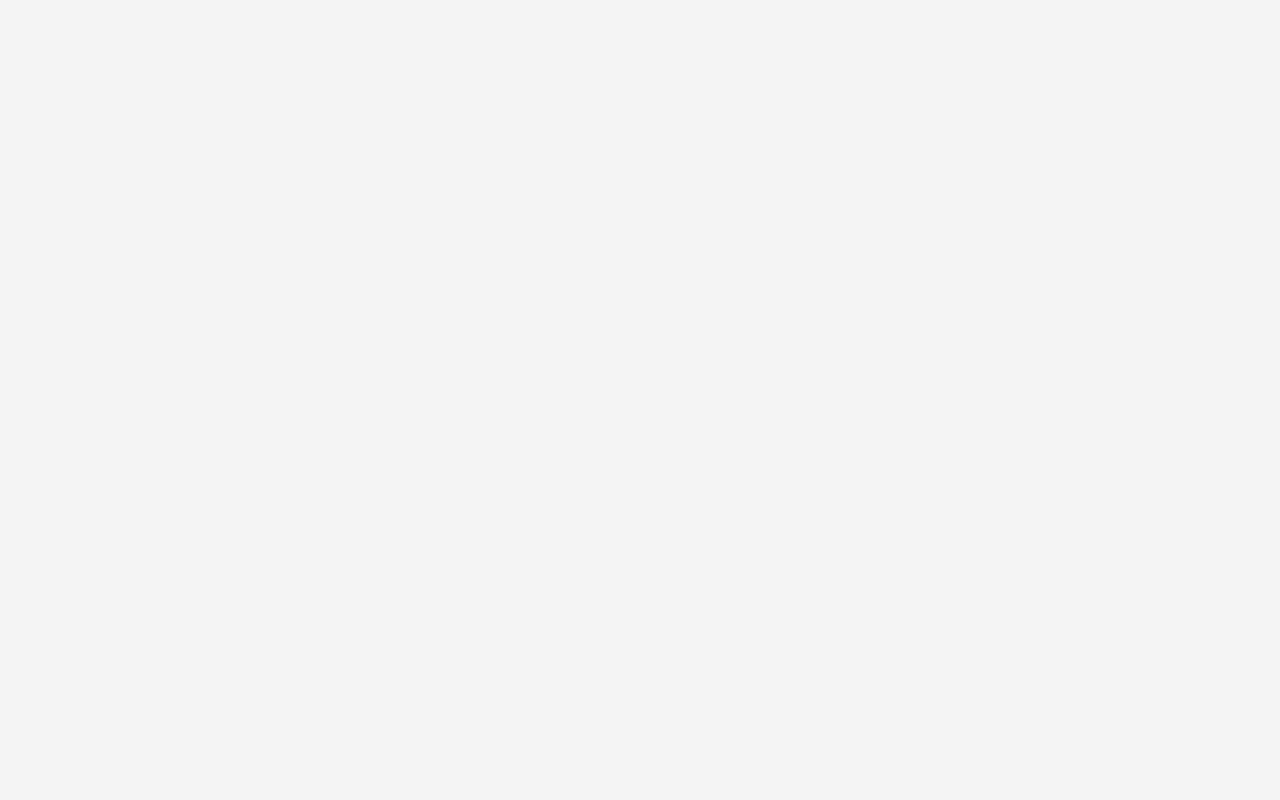
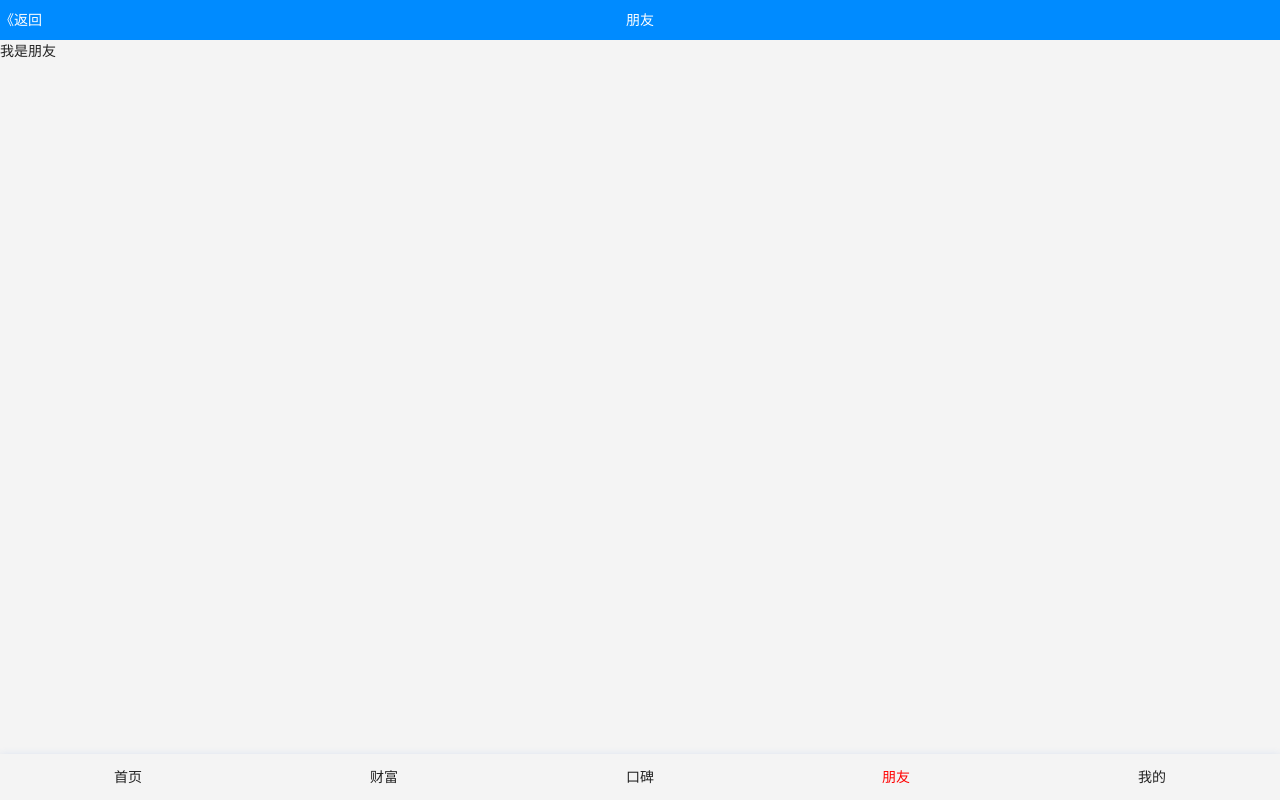
Before and after one commit to lnden/react-learning, a React (Create React App) app: page /friend in a window 1280 px wide. Built offline with nearby package versions, Linux system fonts and the light colour scheme; a web font is replaced by a local one.

Commit message:
添加底部导航

```diff
--- a/src/components/footer/index.css
+++ b/src/components/footer/index.css
@@ -11,7 +11,7 @@
 }
 .public-footer ul li {
     float:left;
-    width:25%;
+    width:20%;
     text-align: center;
     height:46px;
     line-height: 46px;
--- a/src/components/footer/index.js
+++ b/src/components/footer/index.js
@@ -22,13 +22,18 @@ export default class CommFooter extends Component {
                         </NavLink>
                     </li>
                     <li>
-                        <NavLink to="/discover" activeClassName="selected">
-                            <i className="iconfont icon-_wyshenji"></i>发现
+                        <NavLink to="/treasure" activeClassName="selected">
+                            <i className="iconfont icon-_wyshenji"></i>财富
                         </NavLink>
                     </li>
                     <li>
-                        <NavLink to="/message" activeClassName="selected">
-                            <i className="iconfont icon-_muyue"></i>消息
+                        <NavLink to="/praise" activeClassName="selected">
+                            <i className="iconfont icon-_wyshenji"></i>口碑
+                        </NavLink>
+                    </li>
+                    <li>
+                        <NavLink to="/friend" activeClassName="selected">
+                            <i className="iconfont icon-_muyue"></i>朋友
                         </NavLink>
                     </li>
                     <li>
--- /dev/null
+++ b/src/pages/Friend/index.js
@@ -0,0 +1,26 @@
+/**
+ * @author Lindong Ding
+ * @date 2018/12/4
+ * @desc 文件描述
+ * @param {Object} [title]  - 参数说明
+ * @example 调用示例
+ */
+
+import React, { Component } from 'react'
+import PublicHeader from '../../components/header'
+import PublicFooter from '../../components/footer'
+
+class Firend extends Component {
+    render(){
+        return (
+            <section>
+                <PublicHeader type="朋友"/>
+                <section>
+                    我是朋友
+                </section>
+                <PublicFooter />
+            </section>
+        )
+    }
+}
+export default Firend
--- /dev/null
+++ b/src/pages/Praise/index.js
@@ -0,0 +1,26 @@
+/**
+ * @author Lindong Ding
+ * @date 2018/12/4
+ * @desc 文件描述
+ * @param {Object} [title]  - 参数说明
+ * @example 调用示例
+ */
+
+import React, { Component } from 'react'
+import PublicHeader from '../../components/header'
+import PublicFooter from '../../components/footer'
+
+class Praise extends Component {
+    render(){
+        return (
+            <section>
+                <PublicHeader type="口碑"/>
+                <section>
+                    我是口碑
+                </section>
+                <PublicFooter />
+            </section>
+        )
+    }
+}
+export default Praise
--- /dev/null
+++ b/src/pages/Treasure/index.js
@@ -0,0 +1,26 @@
+/**
+ * @author Lindong Ding
+ * @date 2018/12/4
+ * @desc 文件描述
+ * @param {Object} [title]  - 参数说明
+ * @example 调用示例
+ */
+
+import React, { Component } from 'react'
+import PublicHeader from '../../components/header'
+import PublicFooter from '../../components/footer'
+
+class Treasure extends Component {
+    render(){
+        return (
+            <section>
+                <PublicHeader type="财富"/>
+                <section>
+                    我是财富
+                </section>
+                <PublicFooter />
+            </section>
+        )
+    }
+}
+export default Treasure
--- a/src/router/index.js
+++ b/src/router/index.js
@@ -11,8 +11,9 @@ import { BrowserRouter,Switch,Route } from 'react-router-dom'
 
 import Login from '../pages/Login'
 import Home from '../pages/Home'
-import Discover from '../pages/Discover'
-import Message from '../pages/Message'
+import Praise from '../pages/Praise'
+import Treasure from '../pages/Treasure'
+import Friend from '../pages/Friend'
 import Personal from '../pages/Personal'
 
 import Public from '../components/public/index.js'
@@ -24,11 +25,12 @@ export default class App extends Component {
                 <BrowserRouter>
                     <Switch>
                         <Route path="/login" component={Login}/>
+                        <Route path="/public" component={Public}/>
                         <Route exact path="/" component={Home}/>
-                        <Route path="/discover" component={Discover}/>
-                        <Route path="/message" component={Message}/>
+                        <Route path="/treasure" component={Treasure}/>
+                        <Route path="/praise" component={Praise}/>
+                        <Route path="/friend" component={Friend}/>
                         <Route path="/personal" component={Personal}/>
-                        <Route path="/public" component={Public}/>
                     </Switch>
                 </BrowserRouter>
             </section>
```
